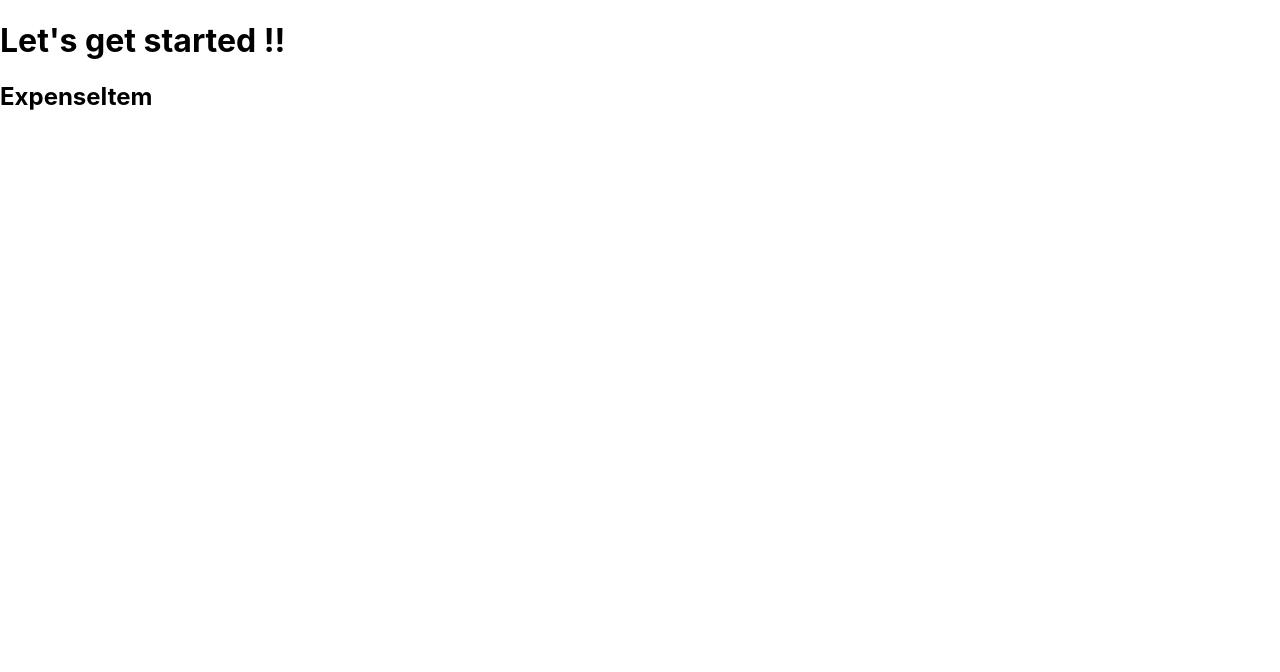
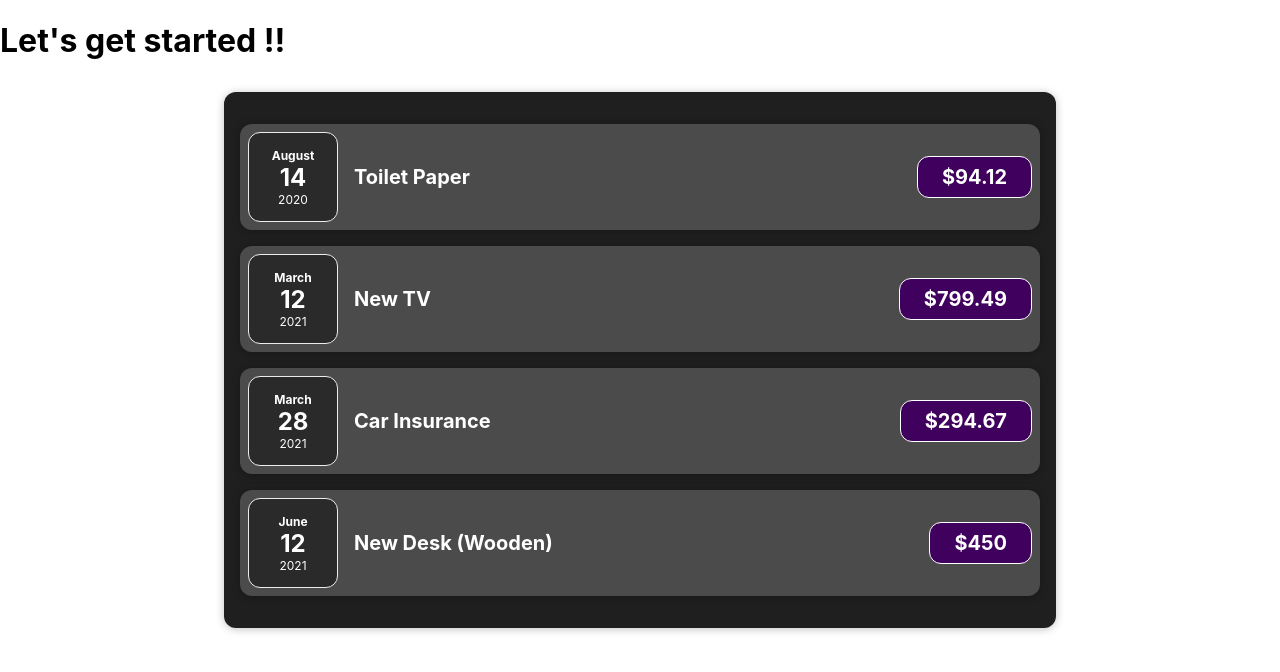
Before and after one commit to JaeWoogie/react-project, a React (Create React App) app: page / in a window 1280 px wide. Shown: the top 672 px of the page. Built offline with nearby package versions, Linux system fonts and the light colour scheme.

Commit message:
React for fun

```diff
--- a/src/App.js
+++ b/src/App.js
@@ -1,12 +1,39 @@
 import logo from './logo.svg';
 import './App.css';
 import ExpenseItem from './components/ExpenseItem';
+import Expenses from './components/Expenses';
 
 function App() {
+  const expenses = [
+    {
+      id: 'e1',
+      title: 'Toilet Paper',
+      amount: 94.12,
+      date: new Date(2020, 7, 14),
+    },
+    { id: 'e2', title: 'New TV', amount: 799.49, date: new Date(2021, 2, 12) },
+    {
+      id: 'e3',
+      title: 'Car Insurance',
+      amount: 294.67,
+      date: new Date(2021, 2, 28),
+    },
+    {
+      id: 'e4',
+      title: 'New Desk (Wooden)',
+      amount: 450,
+      date: new Date(2021, 5, 12),
+    },
+  ];
+
   return (
     <div>
       <h1>Let's get started !!</h1>
-      <ExpenseItem></ExpenseItem>
+      {/* <ExpenseItem title={expenses[0].title} amount={expenses[0].amount} date={expenses[0].date} />
+      <ExpenseItem title={expenses[1].title} amount={expenses[1].amount} date={expenses[1].date} />
+      <ExpenseItem title={expenses[2].title} amount={expenses[2].amount} date={expenses[2].date} />
+      <ExpenseItem title={expenses[3].title} amount={expenses[3].amount} date={expenses[3].date} /> */}
+      <Expenses items={expenses}/>
     </div>
   );
 }
--- /dev/null
+++ b/src/components/Card.css
@@ -0,0 +1,4 @@
+.card {
+    border-radius: 12px;
+    box-shadow: 0 1px 8px rgba(0, 0, 0, 0.25);
+}
--- /dev/null
+++ b/src/components/Card.js
@@ -0,0 +1,8 @@
+import './Card.css'
+
+function Card(props) {
+    const classes = 'card ' + props.className;
+    return <div className={classes}>{props.children}</div>
+}
+
+export default Card;
--- /dev/null
+++ b/src/components/ExpenseDate.css
@@ -0,0 +1,26 @@
+.expense-date {
+    display: flex;
+    flex-direction: column;
+    width: 5.5rem;
+    height: 5.5rem;
+    border: 1px solid #ececec;
+    background-color: #2a2a2a;
+    color: white;
+    border-radius: 12px;
+    align-items: center;
+    justify-content: center;
+}
+
+.expense-date__month {
+    font-size: 0.75rem;
+    font-weight: bold;
+}
+
+.expense-date__year {
+    font-size: 0.75rem;
+}
+
+.expense-date__day {
+    font-size: 1.5rem;
+    font-weight: bold;
+}
--- /dev/null
+++ b/src/components/ExpenseDate.js
@@ -0,0 +1,17 @@
+import './ExpenseDate.css';
+
+function ExpenseDate(props) {
+    const month = props.date.toLocaleString('en-US', {month: 'long'});
+    const day = props.date.toLocaleString('en-US', {day: '2-digit'});
+    const year = props.date.getFullYear();
+
+    return (
+        <div className="expense-date">
+            <div className="expense-date__month">{month}</div>
+            <div className="expense-date__day">{day}</div>
+            <div className="expense-date__year">{year}</div>
+        </div>
+    )
+}
+
+export default ExpenseDate;
--- /dev/null
+++ b/src/components/ExpenseItem.css
@@ -0,0 +1,54 @@
+.expense-item {
+    display: flex;
+    justify-content: space-between;
+    align-items: center;
+    padding: 0.5rem;
+    margin: 1rem 0;
+    background-color: #4b4b4b;
+}
+
+.expense-item__description {
+    display: flex;
+    flex-direction: column;
+    gap: 1rem;
+    align-items: flex-end;
+    flex-flow: column-reverse;
+    justify-content: flex-start;
+    flex: 1;
+}
+
+.expense-item h2 {
+    color: #3a3a3a;
+    font-size: 1rem;
+    flex: 1;
+    margin: 0 1rem;
+    color: white;
+}
+
+.expense-item__price {
+    font-size: 1rem;
+    font-weight: bold;
+    color: white;
+    background-color: #40005d;
+    border: 1px solid white;
+    padding: 0.5rem;
+    border-radius: 12px;
+}
+
+@media (min-width: 580px) {
+    .expense-item__description {
+        flex-direction: row;
+        align-items: center;
+        justify-content: flex-start;
+        flex: 1;
+    }
+
+    .expense-item__description h2 {
+        font-size: 1.25rem;
+    }
+
+    .expense-item__price {
+        font-size: 1.25rem;
+        padding: 0.5rem 1.5rem;
+    }
+}
--- a/src/components/ExpenseItem.js
+++ b/src/components/ExpenseItem.js
@@ -1,5 +1,17 @@
-function ExpenseItem() {
-    return <h2>ExpenseItem</h2>
+import './ExpenseItem.css'
+import Card from './Card';
+import ExpenseDate from './ExpenseDate';
+
+function ExpenseItem(props) {
+
+    return (
+    <Card className='expense-item'>
+        <ExpenseDate date={props.date}/>
+        <div className='expense-item__description'>
+            <h2>{props.title}</h2>
+            <div className='expense-item__price '>${props.amount}</div>
+        </div>
+    </Card>)
 }
 
 export default ExpenseItem;
--- /dev/null
+++ b/src/components/Expenses.css
@@ -0,0 +1,7 @@
+.expenses {
+    padding: 1rem;
+    background-color: rgb(31, 31, 31);
+    margin: 2rem auto;
+    width: 50rem;
+    max-width: 95%;
+}
--- /dev/null
+++ b/src/components/Expenses.js
@@ -0,0 +1,16 @@
+import './Expenses.css';
+import ExpenseItem from './ExpenseItem';
+import Card from './Card';
+
+function Expenses (props) {
+    return (
+        <Card className='expenses'>
+            <ExpenseItem title={props.items[0].title} amount={props.items[0].amount} date={props.items[0].date} />
+            <ExpenseItem title={props.items[1].title} amount={props.items[1].amount} date={props.items[1].date} />
+            <ExpenseItem title={props.items[2].title} amount={props.items[2].amount} date={props.items[2].date} />
+            <ExpenseItem title={props.items[3].title} amount={props.items[3].amount} date={props.items[3].date} />
+        </Card>
+    )
+}
+
+export default Expenses;
```
